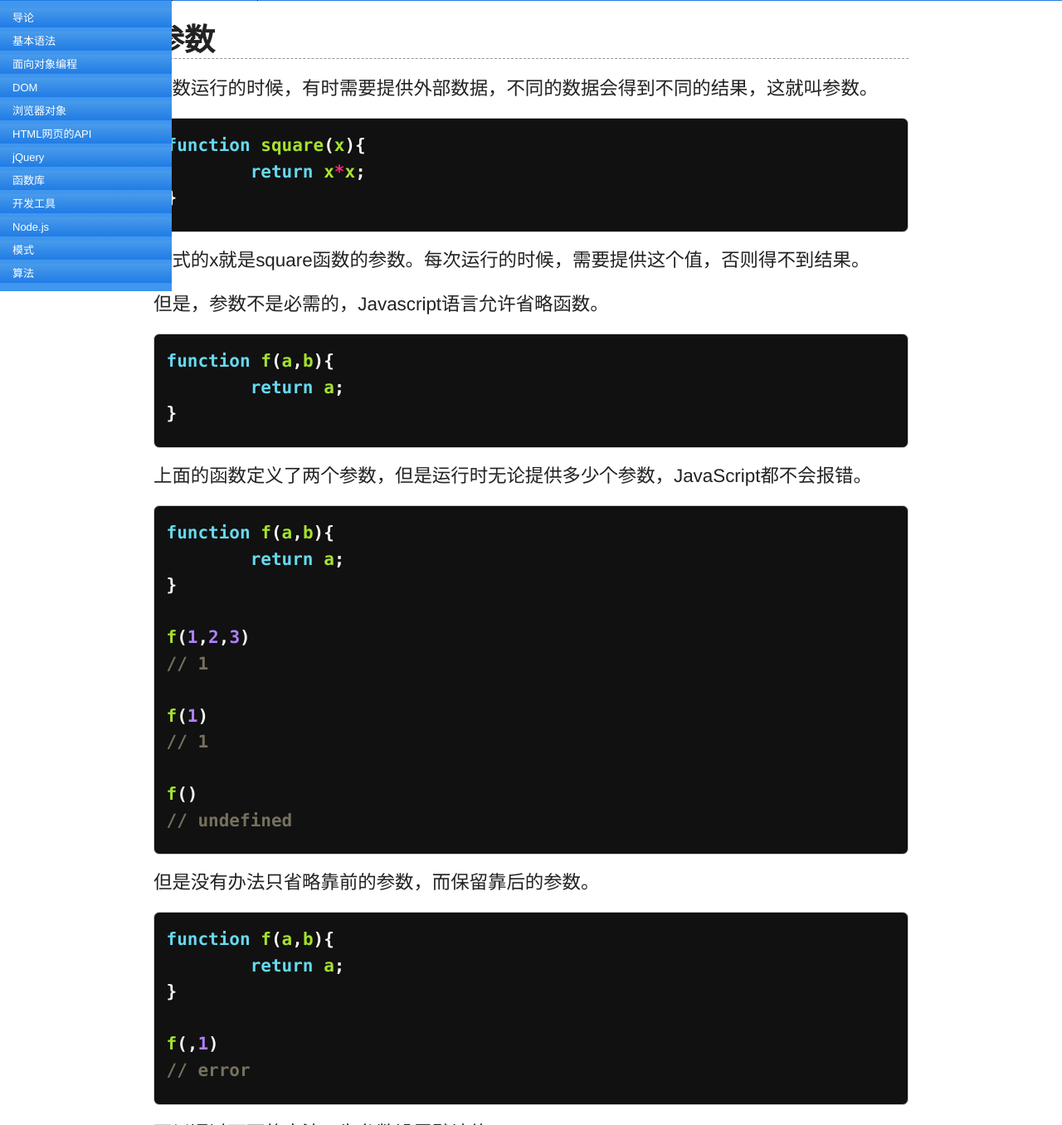
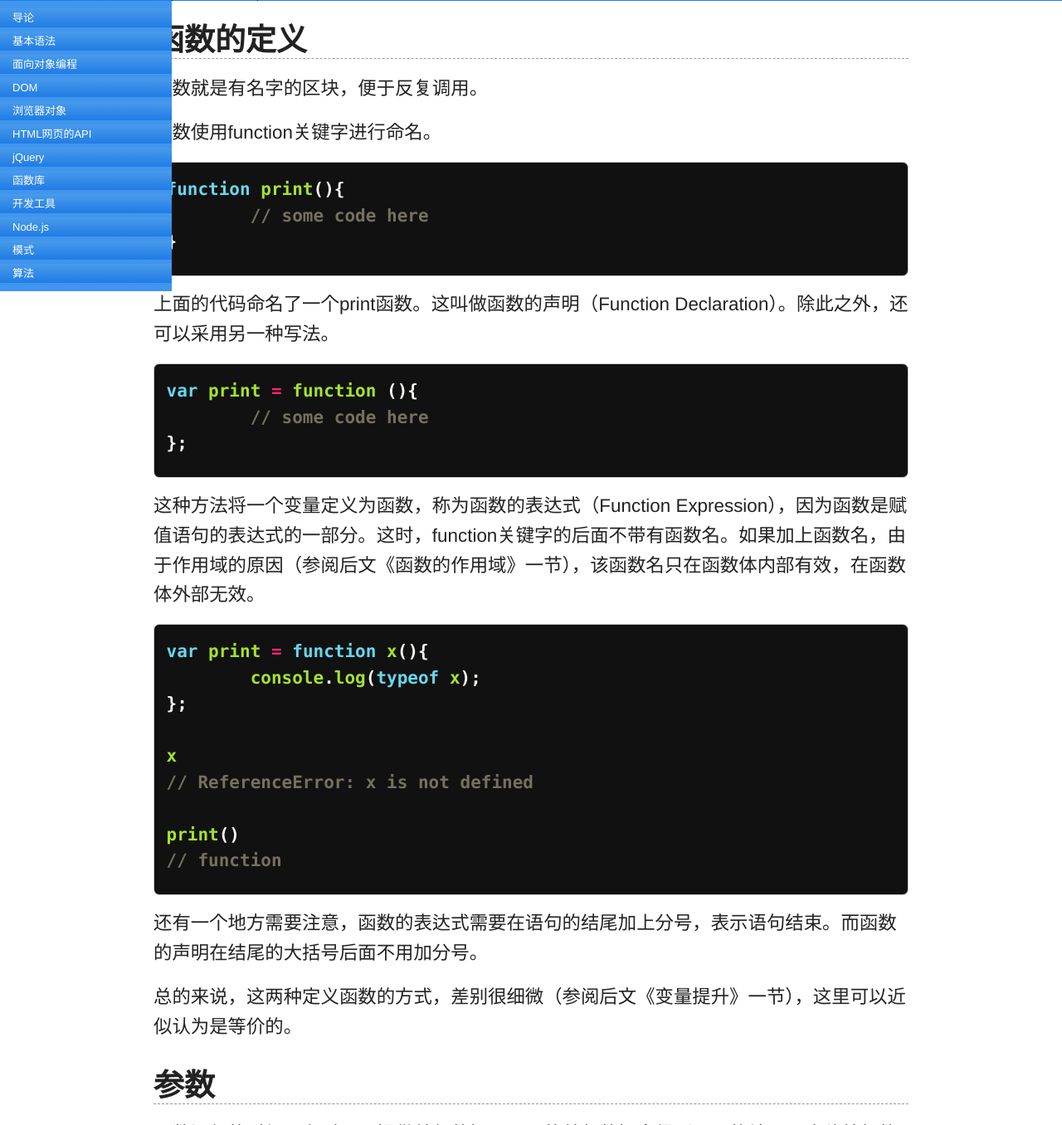
Before and after one commit to ruanyf/jstutorial, a Jekyll site: the page built from grammar/function.md, in a window 1280 px wide and 1400 px high, scrolled down 263 px, cut to the strip 44-1400 px from the top of the window. Shown: the whole strip at 83% size. Built offline with Jekyll 4.4.1, drawn with Linux system fonts in a browser that asks for light colours; Markdown is read by kramdown in place of the engine named in the settings; some of the changed text lies outside the part shown.

Commit message:
edit grammar/function

```diff
--- a/grammar/function.md
+++ b/grammar/function.md
@@ -3,12 +3,56 @@ title: 函数
 layout: page
 category: grammar
 date: 2012-12-15
-modifiedOn: 2013-02-14
+modifiedOn: 2013-02-23
 ---
+
+## 函数的定义
+
+函数就是有名字的区块，便于反复调用。
+
+函数使用function关键字进行命名。
+
+{% highlight javascript %}
+
+function print(){
+	// some code here
+}
+
+{% endhighlight %}
+
+上面的代码命名了一个print函数。这叫做函数的声明（Function Declaration）。除此之外，还可以采用另一种写法。
+
+{% highlight javascript %}
+
+var print = function (){
+	// some code here
+};
+
+{% endhighlight %}
+
+这种方法将一个变量定义为函数，称为函数的表达式（Function Expression），因为函数是赋值语句的表达式的一部分。这时，function关键字的后面不带有函数名。如果加上函数名，由于作用域的原因（参阅后文《函数的作用域》一节），该函数名只在函数体内部有效，在函数体外部无效。
+
+{% highlight javascript %}
+
+var print = function x(){
+	console.log(typeof x);
+};
+
+x
+// ReferenceError: x is not defined
+
+print()
+// function
+
+{% endhighlight %}
+
+还有一个地方需要注意，函数的表达式需要在语句的结尾加上分号，表示语句结束。而函数的声明在结尾的大括号后面不用加分号。
+
+总的来说，这两种定义函数的方式，差别很细微（参阅后文《变量提升》一节），这里可以近似认为是等价的。
 
 ## 参数
 
-函数运行的时候，有时需要提供外部数据，不同的数据会得到不同的结果，这就叫参数。
+函数运行的时候，有时需要提供外部数据，不同的外部数据会得到不同的结果，这种外部数据就叫参数。
 
 {% highlight javascript %}
 
@@ -19,6 +63,8 @@ function square(x){
 {% endhighlight %}
 
 上式的x就是square函数的参数。每次运行的时候，需要提供这个值，否则得不到结果。
+
+### 参数的省略
 
 但是，参数不是必需的，Javascript语言允许省略函数。
 
@@ -62,6 +108,8 @@ f(,1)
 
 {% endhighlight %}
 
+### 默认值
+
 可以通过下面的方法，为参数设置默认值。
 
 {% highlight javascript %}
@@ -73,14 +121,16 @@ function f(a){
 
 {% endhighlight %}
 
-上面代码的||表示“或运算”，如果前一个表达式的布尔值为true，就直接返回前一个值，否则返回后一个值。以下几个表达式的布尔运算都为false，会使得a取到后一个值。
+上面代码的||表示“或运算”。如果a有值，则返回a，否则返回事先设定的值（此例为1），因此达到设置默认值的目的。
+
+但是，这种写法有一个问题。就是只有a的布尔值为true，才会返回a。也就是说，会先对a进行布尔运算，如果a明明是有值的，但是布尔运算的结果为false，就会返回a后面的那个值。以下几个表达式的布尔运算都为false，会使得a取到后一个值。
 
 - undefined, null
 - false
 - +0, -0, NaN
 - ""
 
-因此，上面的函数中，你不可能让a等于0或空字符串。
+因此，上面的函数中，你不能让a等于0或空字符串。
 
 {% highlight javascript %}
 
@@ -114,6 +164,84 @@ f(0)
 
 {% endhighlight %}
 
+### 传递方式
+
+原始类型的参数以传值（passes by value）的方式传递，复合类型的参数以传址（passes by reference）的方式传递。因此，在函数的内部修改复合类型的参数值，会影响到函数的外部。
+
+{% highlight javascript %}
+
+var o = {
+	p:1
+};
+
+function f(obj){
+	obj.p = 2;
+}
+
+f(o);
+
+o.p
+// 2
+
+{% endhighlight %}
+
+## 函数作用域
+
+作用域（scope）指的是变量存在的范围。Javascript只有两种作用域：一种是全局作用域，变量在整个程序中一直存在；另一种是函数作用域，变量只在函数内部存在。
+
+在函数外部声明的变量就是全局变量，它可以在函数内部读取。
+
+{% highlight javascript %}
+
+   var v = 1;
+
+   function f(){
+	   console.log(v);
+   }
+
+   f()
+   // 1
+
+{% endhighlight %}
+
+上面的代码表明，函数f内部可以读取全局变量v。
+
+在函数内部定义的变量，外部无法读取。
+
+{% highlight javascript %}
+
+   function f(){
+
+	   var v = 1;
+   }
+
+   console.log(v);
+   // 显示错误，v未定义
+
+{% endhighlight %}
+
+函数内部定义的变量，会在该作用域内覆盖同名全局变量。
+
+{% highlight javascript %}
+
+   var v = 1;
+
+   function f(){
+
+	   var v = 2;
+
+	   console.log(v);
+
+   }
+
+   f();
+   // 2
+
+   console.log(v);
+   // 1
+
+{% endhighlight %}
+
 ## arguments对象
 
 JavaScript语言定义了一个arguments对象，用来指代函数运行时的所有参数，arguments[0]就是第一个参数，arguments[1]就是第二个参数，依次类推。这个对象只有在函数体内部，才可以使用。
@@ -134,63 +262,6 @@ f(1)
 
 f()
 // 0
-
-{% endhighlight %}
-
-## 函数作用域
-
-作用域（scope）指的是变量存在的范围。Javascript只有两种作用域：一种是全局作用域，变量在整个程序中一直存在；另一种是函数作用域，变量只在函数内部存在。
-
-首先，在函数外部声明的变量就是全局变量，它可以在函数内部读取。
-
-{% highlight javascript %}
-
-   var v = 1;
-
-   function f(){
-	   console.log(v);
-   }
-
-   f()
-   // 1
-
-{% endhighlight %}
-
-上面的代码表明，函数f内部可以读取全局变量v。
-
-其次，在函数内部定义的变量，外部无法读取。
-
-{% highlight javascript %}
-
-   function f(){
-
-	   var v = 1;
-   }
-
-   console.log(v);
-   // 显示错误，v未定义
-
-{% endhighlight %}
-
-函数内部定义的变量，会覆盖同名全局变量。
-
-{% highlight javascript %}
-
-   var v = 1;
-
-   function f(){
-
-	   var v = 2;
-
-	   console.log(v);
-
-   }
-
-   f();
-   // 2
-
-   console.log(v);
-   // 1
 
 {% endhighlight %}
 
@@ -356,6 +427,8 @@ plus5(10)
 
 ## 变量提升（hoisting）
 
+### 函数内部的变量提升
+
 与全局作用域一样，函数作用域内部也会产生“变量提升”现象。var命令声明的变量，不管在什么位置，变量都会被提升到函数开始处声明。
 
 {% highlight javascript %}
@@ -381,25 +454,27 @@ plus5(10)
 
 {% endhighlight %}
 
-另一个需要特别注意的地方是，JavaScript引擎将function声明，视作var命令，因此函数声明也会被提升到代码头部。所以，下面的代码不会报错。
+### 函数名的提升
+
+JavaScript引擎将function声明，视作var命令，因此函数声明也会被提升到代码头部。所以，下面的代码不会报错。
 
 {% highlight javascript %}
 
-f1();
+f();
 
-function f1(){}
+function f(){}
 
 {% endhighlight %}
 
-表面上，好像在声明之前就调用了函数f1。但是实际上，由于“变量提升”，函数f1的定义被提升到了代码头部。
+表面上，好像在声明之前就调用了函数f。但是实际上，由于“变量提升”，函数f的定义被提升到了代码头部。
 
 但是，如果采用赋值语句定义函数，JavaScript就会报错。
 
 {% highlight javascript %}
 
-f2();
+f();
 
-var f2 = function (){};
+var f = function (){};
 
 // TypeError: undefined is not a function
 
@@ -409,15 +484,62 @@ var f2 = function (){};
 
 {% highlight javascript %}
 
-var f2;
+var f;
 
-f2();
+f();
 
-f2 = function (){};
+f = function (){};
 
 {% endhighlight %}
 
-当调用f2的时候，f2只是被声明，还没有被赋值，等于undefined，所以会报错。
+当调用f的时候，f只是被声明，还没有被赋值，等于undefined，所以会报错。
+
+### 函数的重复定义
+
+由于函数的声明会被提升到头部，如果重复定义同一个函数名，则后一个定义会覆盖前一个定义。
+
+{% highlight javascript %}
+
+function f(){
+	console.log(1);
+}
+
+function f(){
+	console.log(2);
+}
+
+f()
+// 2
+
+{% endhighlight %}
+
+### 不能在条件语句中声明函数
+
+同样由于函数声明的提升，所以在条件语句中声明函数是无效的。
+
+{% highlight javascript %}
+
+if (false){
+	function f(){}
+}
+
+f
+// 不报错
+
+{% endhighlight %}
+
+由于函数f的声明被提升到了if语句的前面，导致if语句无效，所以上面的代码不会报错。要达到在条件语句中定义函数的目的，只有使用函数表达式。
+
+{% highlight javascript %}
+
+if (false){
+	f = function (){};
+}
+
+f
+// ReferenceError: f is not defined
+
+{% endhighlight %}
 
 ## 闭包
 
```
Also changed, not shown: other parts of grammar/function.md (+1 -0 lines), grammar/basic.md (+24 -5 lines), 2 other files.
